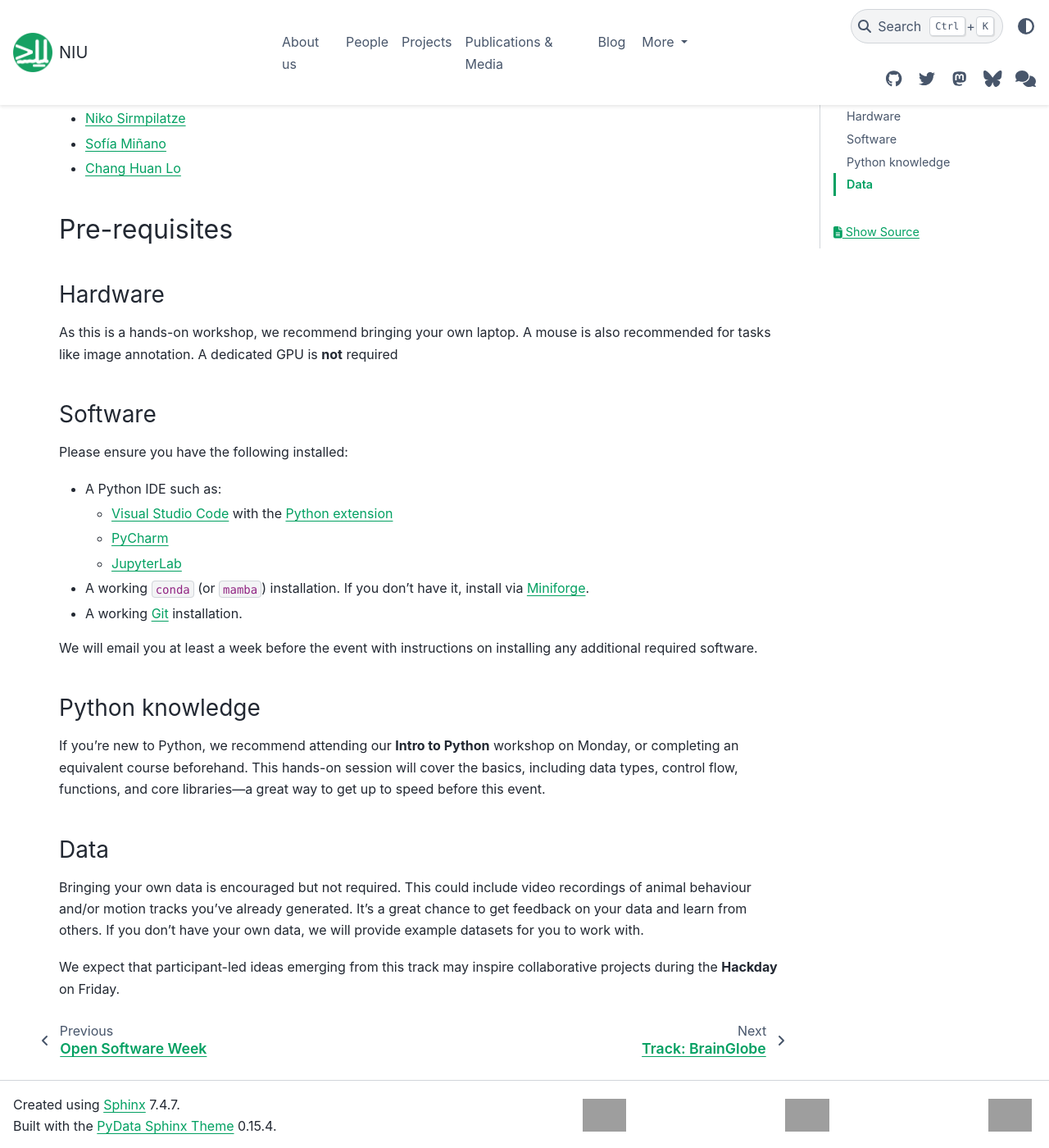
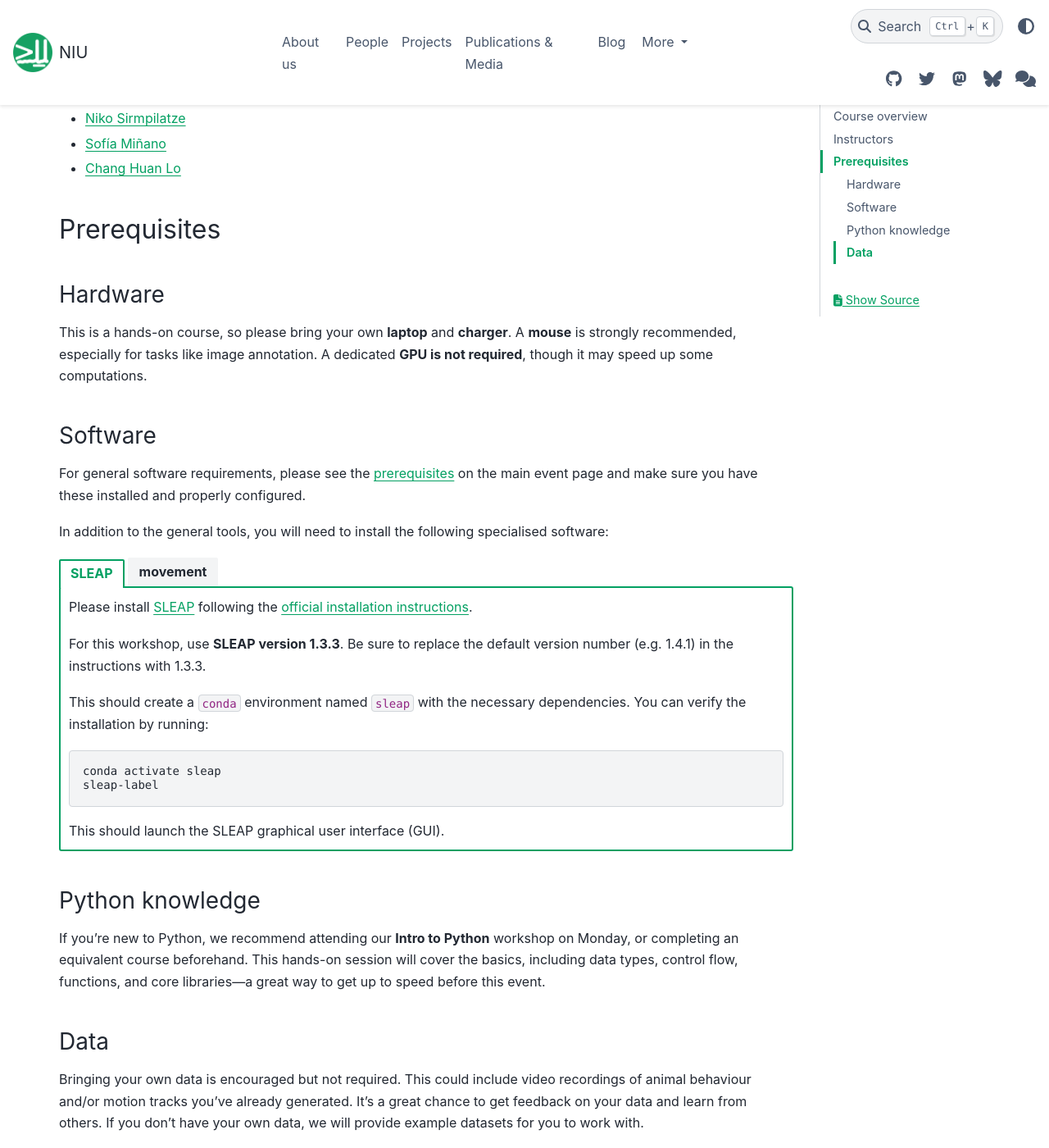
Before and after one commit to neuroinformatics-unit/neuroinformatics-unit.github.io, a Sphinx documentation site: the page built from docs/source/open-software-week/animals-in-motion.md, in a window 1280 px wide and 1400 px high, scrolled down 951 px. Shown: the whole window at 82% size. Built offline with Sphinx 7.4.7 and the PyData theme 0.15.4, drawn with Linux system fonts in a browser that asks for light colours; nearby versions of some CDN libraries; grey boxes are pictures that could not be loaded.

Commit message:
refactored pre-requisites

````diff
--- a/docs/source/open-software-week/animals-in-motion.md
+++ b/docs/source/open-software-week/animals-in-motion.md
@@ -35,23 +35,64 @@
 - [Sofía Miñano](https://github.com/sfmig)
 - [Chang Huan Lo](https://github.com/lochhh)
 
-## Pre-requisites
+(target-animals-in-motion-prerequisites)=
+## Prerequisites
 
 ### Hardware
-As this is a hands-on workshop, we recommend bringing your own laptop.
-A mouse is also recommended for tasks like image annotation.
-A dedicated GPU is __not__ required
+This is a hands-on course, so please bring your own **laptop** and **charger**.
+A **mouse** is strongly recommended, especially for tasks like image annotation.
+A dedicated **GPU is not required**, though it may speed up some computations.
 
 ### Software
-Please ensure you have the following installed:
-- A Python IDE such as:
-  - [Visual Studio Code](https://code.visualstudio.com/) with the [Python extension](https://marketplace.visualstudio.com/items?itemName=ms-python.python)
-  - [PyCharm](https://www.jetbrains.com/pycharm/)
-  - [JupyterLab](https://jupyter.org/install)
-- A working `conda` (or `mamba`) installation. If you don't have it, install via [Miniforge](https://github.com/conda-forge/miniforge).
-- A working [Git](https://git-scm.com/) installation.
+For general software requirements, please see the [prerequisites](target-general-prerequisites) on the main event page and make sure you have these installed and properly configured.
 
-We will email you at least a week before the event with instructions on installing any additional required software.
+In addition to the general tools, you will need to install
+the following specialised software:
+
+::::{tab-set}
+
+:::{tab-item} SLEAP
+
+Please install [SLEAP](https://sleap.ai/) following the [official installation instructions](https://sleap.ai/installation.html).
+
+For this workshop, use **SLEAP version 1.3.3**. Be sure to replace the default version number (e.g. 1.4.1) in the instructions with 1.3.3.
+
+This should create a `conda` environment named `sleap` with the necessary dependencies. You can verify the installation by running:
+
+```bash
+conda activate sleap
+sleap-label
+```
+This should launch the SLEAP graphical user interface (GUI).
+
+:::
+
+:::{tab-item} movement
+
+You will also need a separate `conda` environment with everything required for the interactive exercises, including the [movement](https://movement.neuroinformatics.dev/) and [jupyter](https://jupyter.org/) packages.
+
+We recommend cloning the workshop's repository and creating the environment using the provided `environment.yaml` file:
+
+```bash
+git clone https://github.com/neuroinformatics-unit/animals-in-motion.git
+cd animals-in-motion
+conda env create -n animals-in-motion-env -f environment.yaml
+```
+
+To test your setup, run:
+```bash
+conda activate animals-in-motion-env
+movement launch
+```
+
+This should open the [movement GUI](https://movement.neuroinformatics.dev/user_guide/gui.html), i.e. the [napari](https://napari.org/) image viewer with the `movement` plugin docked on the right.
+
+There are other ways to [install the movement package](https://movement.neuroinformatics.dev/user_guide/installation.html).
+However, for this workshop, we recommend using the `environment.yaml` file to ensure that all necessary dependencies, including those beyond `movement`, are included.
+
+:::
+
+::::
 
 ### Python knowledge
 If you're new to Python, we recommend attending our __Intro to Python__ workshop on Monday, or completing an equivalent course beforehand.
````
Also changed, not shown: docs/source/open-software-week/big-imaging-data.md (+4 -8 lines), docs/source/open-software-week/brainglobe.md (+4 -8 lines), docs/source/open-software-week/index.md (+34 -0 lines).
